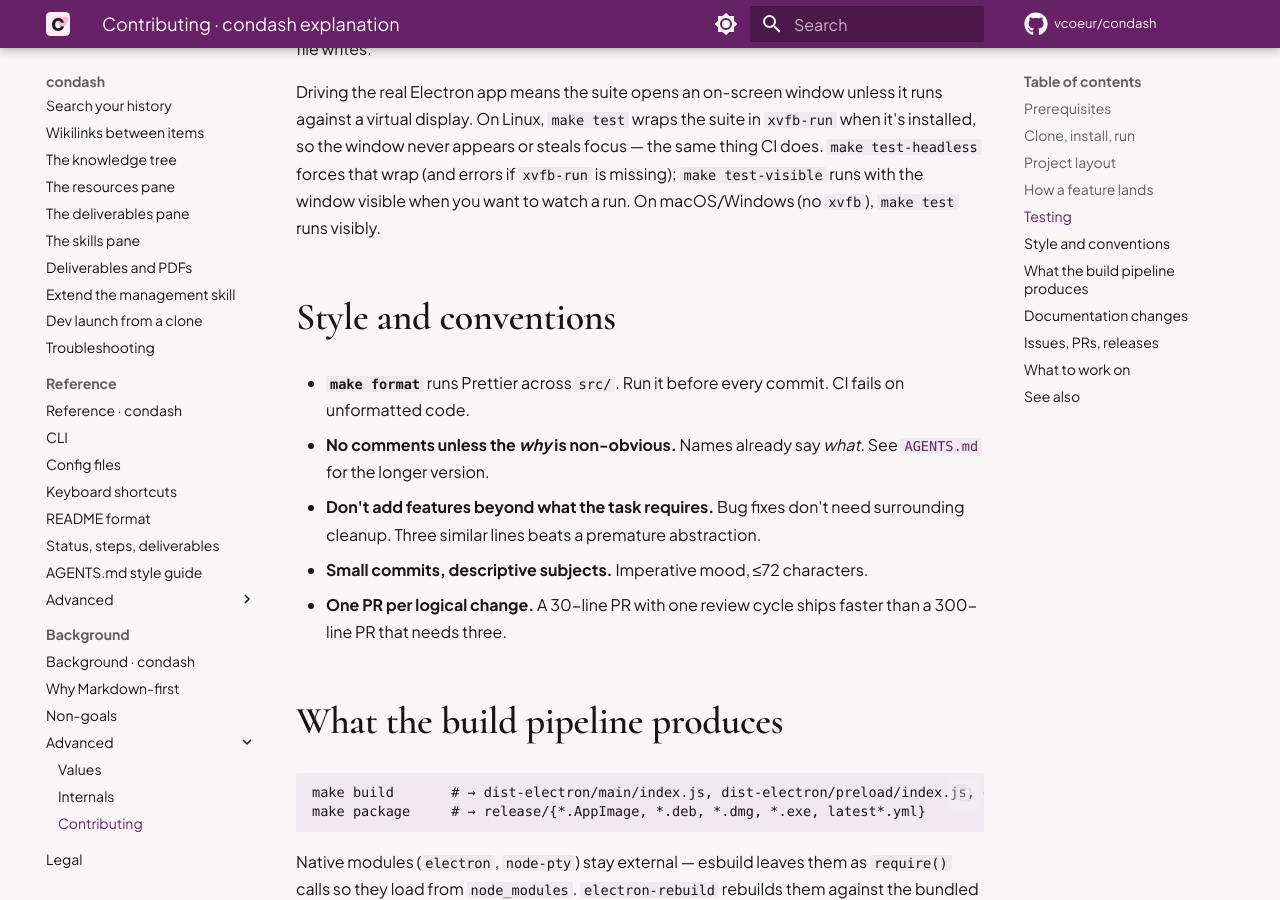
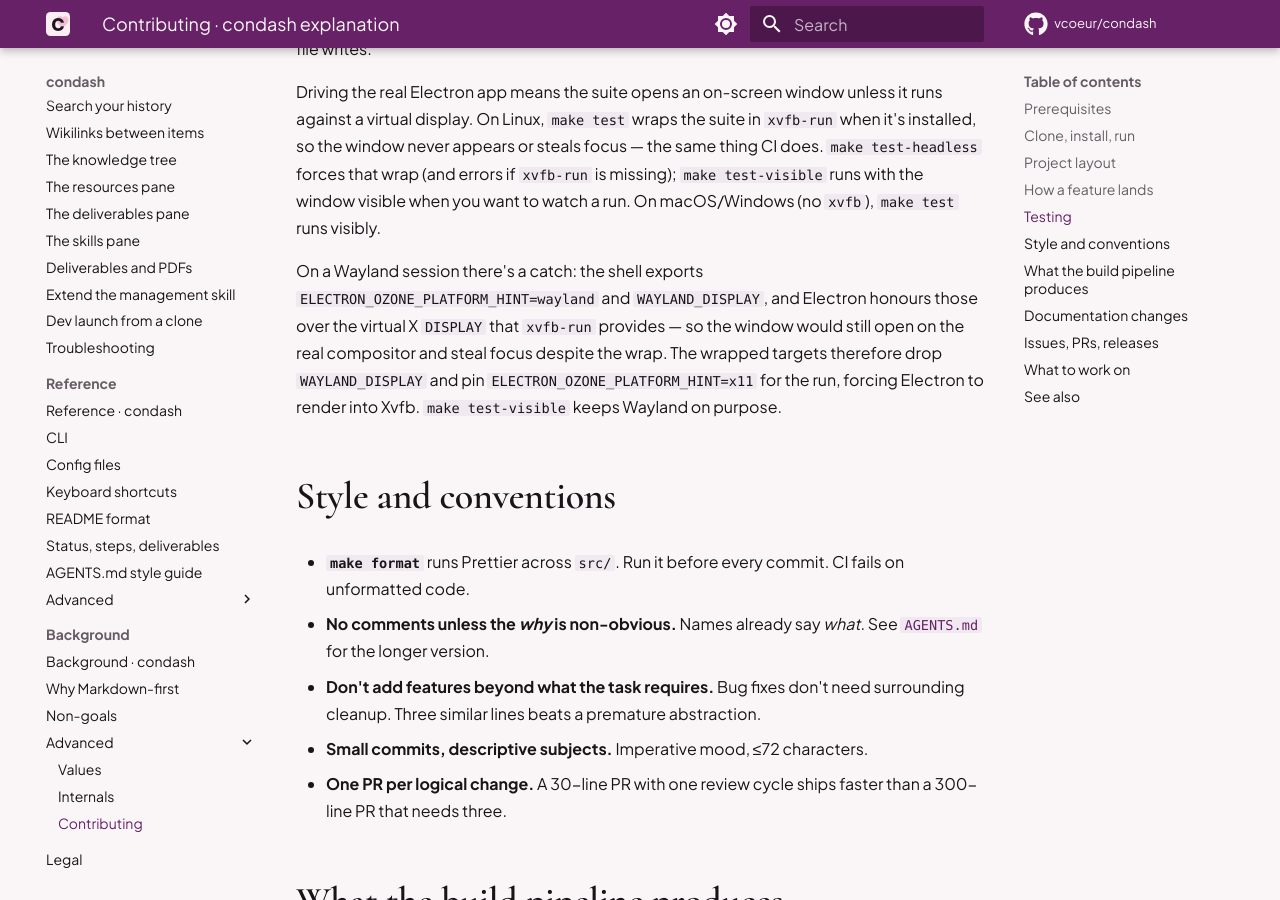
Before and after one commit to vcoeur/condash, an MkDocs documentation site: the page built from docs/explanation/contributing.md, in a window 1280 px wide and 900 px high, scrolled down 2814 px. Built offline with MkDocs 1.6.1 and Material for MkDocs 9.7.7, drawn with Linux system fonts in a browser that asks for light colours; comment, search, counter and statistics services are not loaded.

Commit message:
Force X11 backend for xvfb test run so no window pops up on Wayland
make test / make test-headless wrap the Playwright suite in xvfb-run, but on a Wayland session the shell exports ELECTRON_OZONE_PLATFORM_HINT=wayland and WAYLAND_DISPLAY, which Electron honours over the virtual X DISPLAY. The window then opens on the real compositor and steals focus despite the wrap.

Drop WAYLAND_DISPLAY and pin ELECTRON_OZONE_PLATFORM_HINT=x11 for the wrapped run so Electron renders into Xvfb. test-visible keeps Wayland on purpose.

```diff
--- a/docs/explanation/contributing.md
+++ b/docs/explanation/contributing.md
@@ -92,6 +92,8 @@ For a feature that touches the dashboard's behaviour, prefer Playwright. The e2e
 
 Driving the real Electron app means the suite opens an on-screen window unless it runs against a virtual display. On Linux, `make test` wraps the suite in `xvfb-run` when it's installed, so the window never appears or steals focus — the same thing CI does. `make test-headless` forces that wrap (and errors if `xvfb-run` is missing); `make test-visible` runs with the window visible when you want to watch a run. On macOS/Windows (no `xvfb`), `make test` runs visibly.
 
+On a Wayland session there's a catch: the shell exports `ELECTRON_OZONE_PLATFORM_HINT=wayland` and `WAYLAND_DISPLAY`, and Electron honours those over the virtual X `DISPLAY` that `xvfb-run` provides — so the window would still open on the real compositor and steal focus despite the wrap. The wrapped targets therefore drop `WAYLAND_DISPLAY` and pin `ELECTRON_OZONE_PLATFORM_HINT=x11` for the run, forcing Electron to render into Xvfb. `make test-visible` keeps Wayland on purpose.
+
 ## Style and conventions
 
 - **`make format`** runs Prettier across `src/`. Run it before every commit. CI fails on unformatted code.
```
Also changed, not shown: 1 other file.
